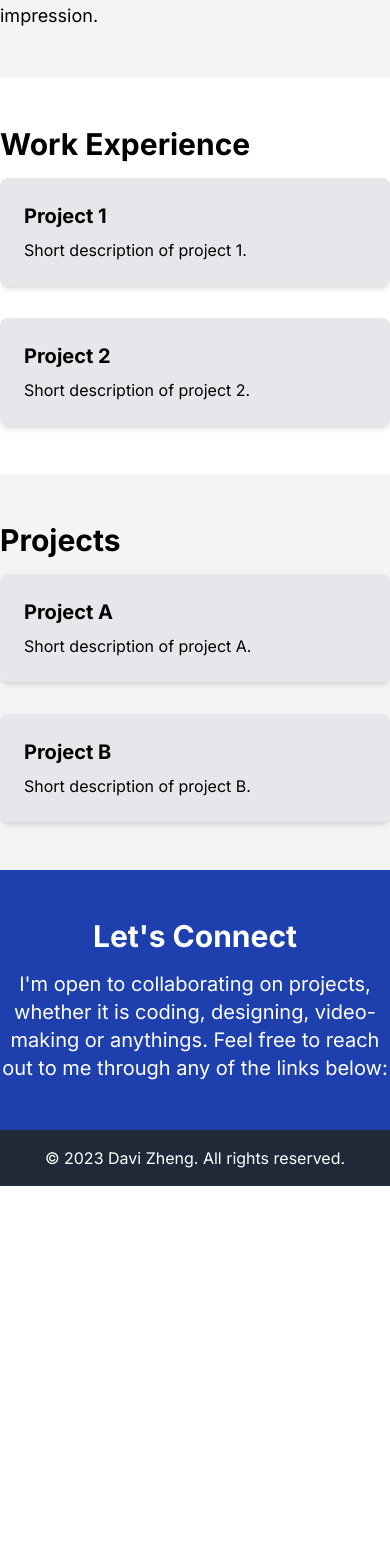
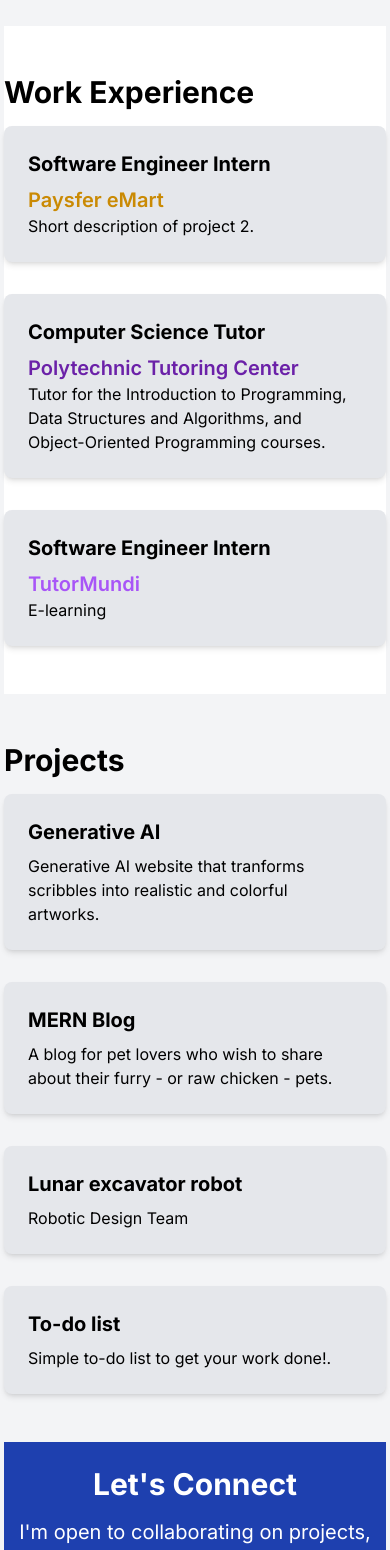
Before and after one commit to DaviZCodes/my-website-bento, a Next.js app: page / in a window 390 px wide. Shown: the part 434-1984 px from the top of the page. Before the commit the page ends 1620 px from the top, so only its background shows below. Built offline with nearby package versions, Linux system fonts and the light colour scheme.

Commit message:
added responsiveness

```diff
--- a/src/app/components/ContactComponent.tsx
+++ b/src/app/components/ContactComponent.tsx
@@ -1,6 +1,10 @@
+import { BsGithub, BsLinkedin } from "react-icons/bs";
+import { AiOutlineMail } from "react-icons/ai";
+import Link from "next/link";
+
 export default function ContactSection() {
   return (
-    <section className="bg-blue-800 py-12">
+    <section className="bg-blue-800 py-6">
       <div className="container mx-auto text-center">
         <h2 className="text-3xl font-bold text-white mb-4">Let's Connect</h2>
         <p className="text-xl text-white">
@@ -8,6 +12,17 @@ export default function ContactSection() {
           designing, video-making or anythings. Feel free to reach out to me
           through any of the links below:
         </p>
+        <div className="flex justify-center py-6 gap-8">
+          <Link href="https://github.com/DaviZCodes">
+            <BsGithub size={50} color="white" />
+          </Link>
+          <Link href="https://www.linkedin.com/in/davizheng/">
+            <BsLinkedin size={50} color="white" />
+          </Link>
+          <Link href="mailto:daviz.contactme@gmail.com">
+            <AiOutlineMail size={50} color="white" />
+          </Link>
+        </div>
       </div>
     </section>
   );
--- a/src/app/page.tsx
+++ b/src/app/page.tsx
@@ -1,10 +1,11 @@
 import React from "react";
+import Link from "next/link";
 import ContactSection from "./components/ContactComponent";
 
 const Home = () => {
   return (
-    <div className="min-h-screen bg-gray-100">
-      <header className="bg-blue-800 py-8">
+    <div className="min-h-screen p-1 bg-gray-100">
+      <header className="bg-blue-800 py-8 p-2">
         <div className="container mx-auto text-white text-center">
           <h1 className="text-3xl font-bold pb-3">Davi Zheng</h1>
           <div className="text-xl">Full-Stack Engineer</div>
@@ -13,14 +14,13 @@ const Home = () => {
       </header>
 
       {/* About Me */}
-      <section className="py-12">
+      <section className="py-12 p-2">
         <div className="container mx-auto">
           <h2 className="text-3xl font-bold mb-4">About Me</h2>
           <p className="text-lg">
             Hello, I'm Davi, a full-stack developer passionate about creating
-            modern and engaging web experiences. With a strong foundation in
-            HTML, CSS, and JavaScript, I strive to build user-friendly and
-            visually appealing websites that leave a lasting impression.
+            modern and responsive applications. I am highly interested in
+            creating Artificial Intelligence tools to automate.
           </p>
         </div>
       </section>
@@ -30,16 +30,52 @@ const Home = () => {
         <div className="container mx-auto">
           <h2 className="text-3xl font-bold mb-4">Work Experience</h2>
           <div className="grid grid-cols-1 md:grid-cols-2 lg:grid-cols-3 gap-8">
-            {/* Add your past work items here */}
-            <div className="bg-gray-200 p-6 rounded-lg shadow-md">
-              <h3 className="text-xl font-bold mb-2">Project 1</h3>
-              <p>Short description of project 1.</p>
-            </div>
-            <div className="bg-gray-200 p-6 rounded-lg shadow-md">
-              <h3 className="text-xl font-bold mb-2">Project 2</h3>
+            <div className="bg-gray-200 p-6 rounded-lg shadow-md transition-transform ease-in-out duration-300 scale-x-100 hover:scale-[1.02]">
+              <h3 className="text-xl font-bold mb-2">
+                Software Engineer Intern
+              </h3>
+              <h2 className="text-xl cursor-pointer text-yellow-600 font-semibold">
+                <Link
+                  href="https://www.paysfer.com"
+                  target="_blank"
+                  title="Click for more"
+                >
+                  Paysfer eMart
+                </Link>
+              </h2>
               <p>Short description of project 2.</p>
             </div>
-            {/* Add more past work items as needed */}
+            <div className="bg-gray-200 p-6 rounded-lg shadow-md transition-transform ease-in-out duration-300 scale-x-100 hover:scale-[1.02]">
+              <h3 className="text-xl font-bold mb-2">Computer Science Tutor</h3>
+              <h2 className="text-xl cursor-pointer text-purple-800 font-semibold">
+                <Link
+                  href="https://engineering.nyu.edu/academics/undergraduate/tutoring-center"
+                  target="_blank"
+                  title="Click for more"
+                >
+                  Polytechnic Tutoring Center
+                </Link>
+              </h2>
+              <p>
+                Tutor for the Introduction to Programming, Data Structures and
+                Algorithms, and Object-Oriented Programming courses.
+              </p>
+            </div>
+            <div className="bg-gray-200 p-6 rounded-lg shadow-md transition-transform ease-in-out duration-300 scale-x-100 hover:scale-[1.02]">
+              <h3 className="text-xl font-bold mb-2">
+                Software Engineer Intern
+              </h3>
+              <h2 className="text-xl cursor-pointe text-purple-500 font-semibold">
+                <Link
+                  href="https://www.tutormundi.com"
+                  target="_blank"
+                  title="Click for more"
+                >
+                  TutorMundi
+                </Link>
+              </h2>
+              <p>E-learning</p>
+            </div>
           </div>
         </div>
       </section>
@@ -49,16 +85,62 @@ const Home = () => {
         <div className="container mx-auto">
           <h2 className="text-3xl font-bold mb-4">Projects</h2>
           <div className="grid grid-cols-1 md:grid-cols-2 lg:grid-cols-3 gap-8">
-            {/* Add your project items here */}
-            <div className="bg-gray-200 p-6 rounded-lg shadow-md">
-              <h3 className="text-xl font-bold mb-2">Project A</h3>
-              <p>Short description of project A.</p>
-            </div>
-            <div className="bg-gray-200 p-6 rounded-lg shadow-md">
-              <h3 className="text-xl font-bold mb-2">Project B</h3>
-              <p>Short description of project B.</p>
-            </div>
-            {/* Add more project items as needed */}
+            <Link href="https://arter-generative-ai.vercel.app" target="_blank">
+              <div
+                className="bg-gray-200 p-6 rounded-lg shadow-md transition-transform ease-in-out duration-300 scale-x-100 hover:scale-[1.02]"
+                title="Click for more"
+              >
+                <h3 className="text-xl font-bold mb-2">Generative AI</h3>
+                <p>
+                  Generative AI website that tranforms scribbles into realistic
+                  and colorful artworks.
+                </p>
+              </div>
+            </Link>
+
+            <Link
+              href="https://github.com/DaviZCodes/pet-peeves-blog"
+              target="_blank"
+            >
+              <div
+                className="bg-gray-200 p-6 rounded-lg shadow-md transition-transform ease-in-out duration-300 scale-x-100 hover:scale-[1.02]"
+                title="Click for more"
+              >
+                <h3 className="text-xl font-bold mb-2">MERN Blog</h3>
+                <p>
+                  A blog for pet lovers who wish to share about their furry - or
+                  raw chicken - pets.
+                </p>
+              </div>
+            </Link>
+
+            <Link
+              href="https://engineering.nyu.edu/research-innovation/student-research/vertically-integrated-projects/vip-teams/nyu-robotic-design-team"
+              target="_blank"
+            >
+              <div
+                className="bg-gray-200 p-6 rounded-lg shadow-md transition-transform ease-in-out duration-300 scale-x-100 hover:scale-[1.02]"
+                title="Click for more"
+              >
+                <h3 className="text-xl font-bold mb-2">
+                  Lunar excavator robot
+                </h3>
+                <p>Robotic Design Team</p>
+              </div>
+            </Link>
+
+            <Link
+              href="https://react-to-do-list-frontend.vercel.app"
+              target="_blank"
+            >
+              <div
+                className="bg-gray-200 p-6 rounded-lg shadow-md transition-transform ease-in-out duration-300 scale-x-100 hover:scale-[1.02]"
+                title="Click for more"
+              >
+                <h3 className="text-xl font-bold mb-2">To-do list</h3>
+                <p>Simple to-do list to get your work done!.</p>
+              </div>
+            </Link>
           </div>
         </div>
       </section>
```
